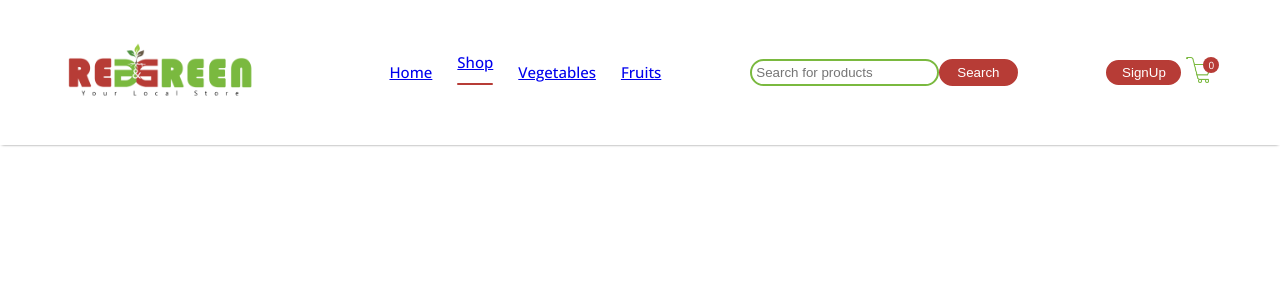
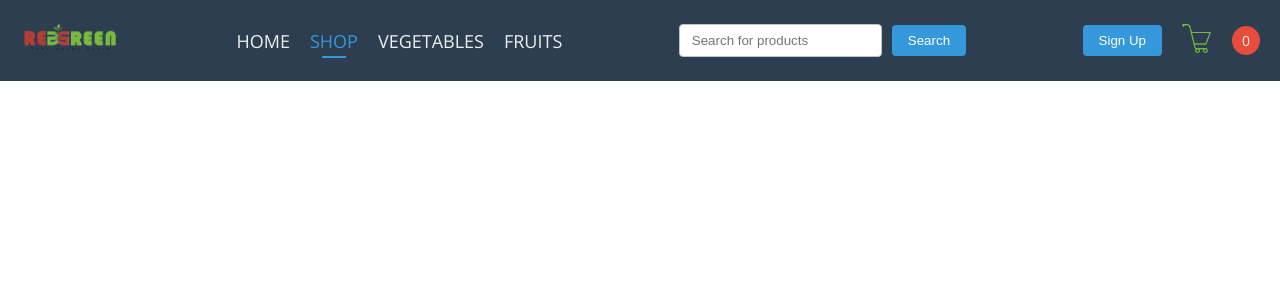
Before and after one commit to thummasreddy/red_green_front_end, a React (Create React App) app: page / in a window 1280 px wide. Shown: the top 300 px of the page. Built offline with nearby package versions, Linux system fonts and the light colour scheme.

Commit message:
Modern NavBar

```diff
--- a/src/Components/Navbar/Navbar.css
+++ b/src/Components/Navbar/Navbar.css
@@ -1,112 +1,111 @@
+/* Reset some basic elements */
+ul, li {
+  margin: 0;
+  padding: 0;
+  list-style: none;
+}
+
 .navbar {
   display: flex;
-  justify-content: space-around;
-  padding: 16px;
   align-items: center;
-  box-shadow: 0 1px 3px -2px black;
+  justify-content: space-between;
+  background-color: #2c3e50;
+  padding: 10px 20px;
 }
 
-.nav-logo {
+.nav-logo img {
+  width: 100px;
+}
+
+.nav-menu {
+  display: flex;
+  gap: 20px;
+}
+
+.nav-item {
+  position: relative;
+  color: #ecf0f1;
+  font-size: 18px;
+  text-transform: uppercase;
+  cursor: pointer;
+  transition: color 0.3s ease;
+}
+
+.nav-item a {
+  color: inherit;
+  text-decoration: none;
+}
+
+.nav-item:hover {
+  color: #3498db;
+}
+
+.nav-item::after {
+  content: '';
+  position: absolute;
+  left: 50%;
+  bottom: -5px;
+  transform: translateX(-50%);
+  width: 0;
+  height: 2px;
+  background-color: #3498db;
+  transition: width 0.3s ease;
+}
+
+.nav-item.active::after, .nav-item:hover::after {
+  width: 50%;
+}
+
+.active {
+  color: #3498db;
+}
+
+.search {
   display: flex;
   align-items: center;
   gap: 10px;
 }
 
-.nav-logo img {
-  max-width: 200px;
-  height: auto;
+.search input {
+  padding: 8px 12px;
+  border-radius: 4px;
+  border: 1px solid #bdc3c7;
+  outline: none;
+  transition: border-color 0.3s ease;
 }
-.nav-menu{
+
+.search input:focus {
+  border-color: #3498db;
+}
+
+.btn {
+  padding: 8px 16px;
+  background-color: #3498db;
+  border: none;
+  border-radius: 4px;
+  color: #fff;
+  cursor: pointer;
+  transition: background-color 0.3s ease;
+}
+
+.btn:hover {
+  background-color: #2980b9;
+}
+
+.nav-signup-basket {
   display: flex;
   align-items: center;
-  list-style: none;
-  gap:25px;
-  color: #7ab93f;
-  font-size: 15px;
-  font-weight: 500;
+  gap: 20px;
 }
 
-.nav-menu li{
-  display: flex;
-  flex-direction: column;
-  align-items: center;
-  justify-content: center;
-  gap: 3px;
-  cursor: pointer;
-}
-.nav-menu hr{
-  border: none;
-  width: 100%;
-  height: 2px;
-  border-radius: 10px;
-  background-color: #b73c36;
+.basket-icon {
+  width: 30px;
 }
 
-.nav-signup-basket{
-  display: flex;
-  align-items: center;
-  gap:5px;
+.nav-basket-count {
+  color: #ecf0f1;
+  font-size: 14px;
+  background-color: #e74c3c;
+  border-radius: 50%;
+  padding: 5px 10px;
 }
-
-.nav-signup-basket img {
-  width: 27px;
-  height: auto;
-}
-.nav-signup-basket button{
-  width: 75px;
-  height: 25px;
-  outline: none;
-  background-color: #b73c36;
-  border: 2px solid #b73c36;
-  border-radius: 75px;
-  color: white;
-  cursor: pointer;
-}
-.nav-signup-basket button:hover {
-  background-color: #7ab93f;
-  border: 2px solid #7ab93f;
-}
-
-.nav-basket-count{
-  width: 16px;
-  height: 16px;
-  display: flex;
-  justify-content: center;
-  align-items: center;
-  margin-top: -15px;
-  margin-left: -15px;
-  border-radius: 15px;
-  font-size: 10px;
-  background: #b73c36;
-  color: white;
-
-}
-
-.search {
-  display: flex;
-  align-items: center;
-}
-
-.search input[type="text"] {
-  flex: 1;
-  padding: 4px;
-  border-radius: 16px;
-  border: 2px solid #7ab93f;
-  outline: none;
-  width: 100%;
-}
-
-.search button {
-  background-color: #b73c36;
-  border: 2px solid #b73c36;
-  color: white;
-  border-radius: 16px;
-  padding: 4px 16px;
-  cursor: pointer;
-  outline: none;
-}
-
-.search button:hover {
-  background-color: #7ab93f;
-  border: 2px solid #7ab93f;
-}
--- a/src/Components/Navbar/Navbar.js
+++ b/src/Components/Navbar/Navbar.js
@@ -5,7 +5,7 @@ import basket from '../Assets/Icons/basket.png';
 import { Link } from 'react-router-dom';
 
 const Navbar = () => {
-  const [activeMenu, setActiveMenu] = useState("shop"); // Using more descriptive state name
+  const [activeMenu, setActiveMenu] = useState("shop");
 
   const handleMenuClick = (menu) => {
     setActiveMenu(menu);
@@ -17,10 +17,30 @@ const Navbar = () => {
         <img src={logo} alt="Logo"/>
       </div>
       <ul className="nav-menu">
-        <li onClick={() => handleMenuClick("home")}><Link to='/'> Home</Link>{activeMenu === "home" && <hr/>}</li>
-        <li onClick={() => handleMenuClick("shop")}><Link to='/shop'> Shop</Link>{activeMenu === "shop" && <hr/>}</li>
-        <li onClick={() => handleMenuClick("vegetables")}><Link to='/vegetables'> Vegetables</Link>{activeMenu === "vegetables" && <hr/>}</li>
-        <li onClick={() => handleMenuClick("fruits")}><Link to='/fruits'> Fruits</Link>{activeMenu === "fruits" && <hr/>}</li>
+        <li
+          className={`nav-item ${activeMenu === "home" ? "active" : ""}`}
+          onClick={() => handleMenuClick("home")}
+        >
+          <Link to='/'>Home</Link>
+        </li>
+        <li
+          className={`nav-item ${activeMenu === "shop" ? "active" : ""}`}
+          onClick={() => handleMenuClick("shop")}
+        >
+          <Link to='/shop'>Shop</Link>
+        </li>
+        <li
+          className={`nav-item ${activeMenu === "vegetables" ? "active" : ""}`}
+          onClick={() => handleMenuClick("vegetables")}
+        >
+          <Link to='/vegetables'>Vegetables</Link>
+        </li>
+        <li
+          className={`nav-item ${activeMenu === "fruits" ? "active" : ""}`}
+          onClick={() => handleMenuClick("fruits")}
+        >
+          <Link to='/fruits'>Fruits</Link>
+        </li>
       </ul>
 
       <div className="search">
@@ -29,8 +49,8 @@ const Navbar = () => {
       </div>
 
       <div className="nav-signup-basket">
-        <Link to='/signup'><button>SignUp</button></Link>
-        <Link to='/cart'><img src={basket} alt="Basket"/></Link>
+        <Link to='/signup'><button className="btn">Sign Up</button></Link>
+        <Link to='/cart'><img src={basket} alt="Basket" className="basket-icon"/></Link>
         <div className="nav-basket-count">0</div>
       </div>
     </div>
```
